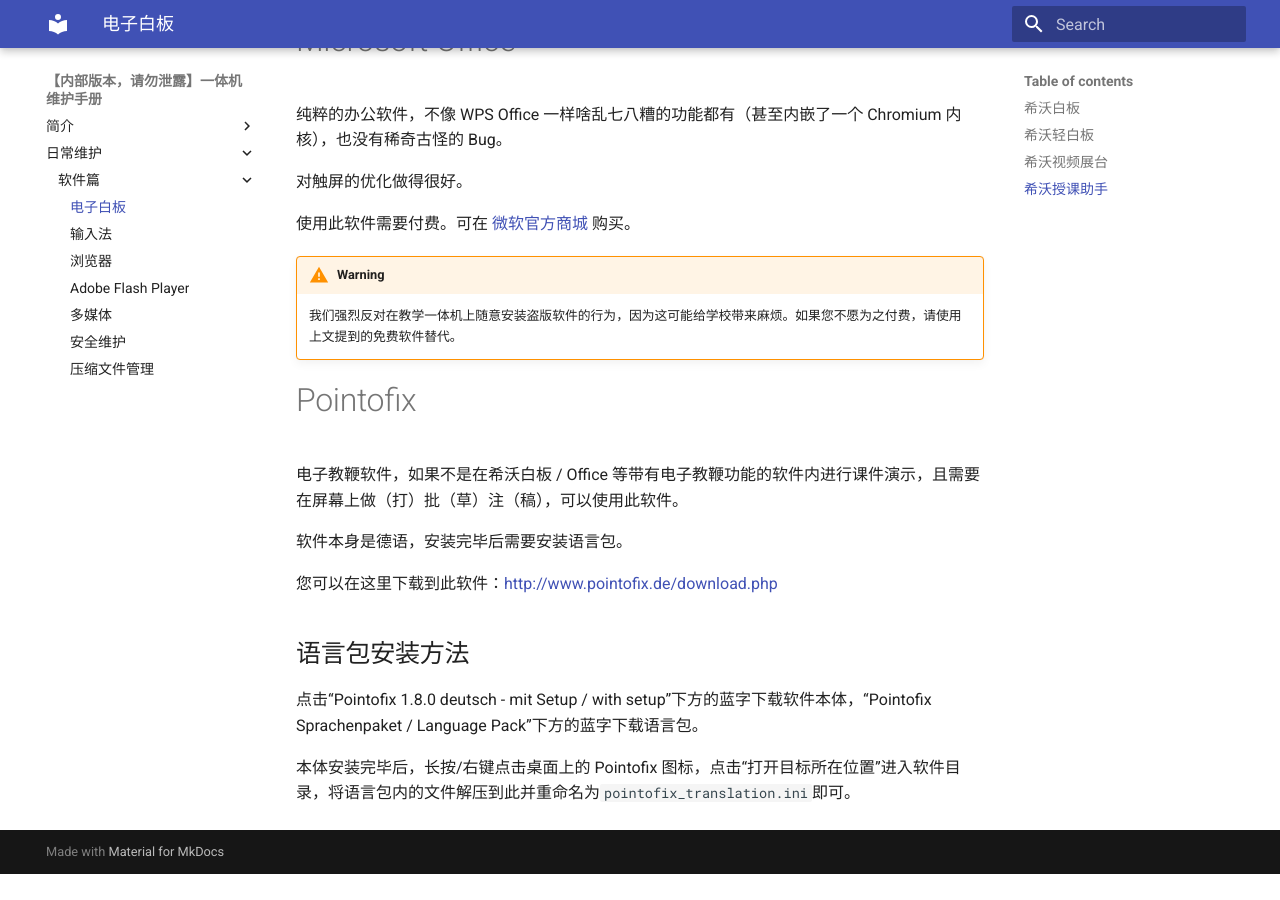
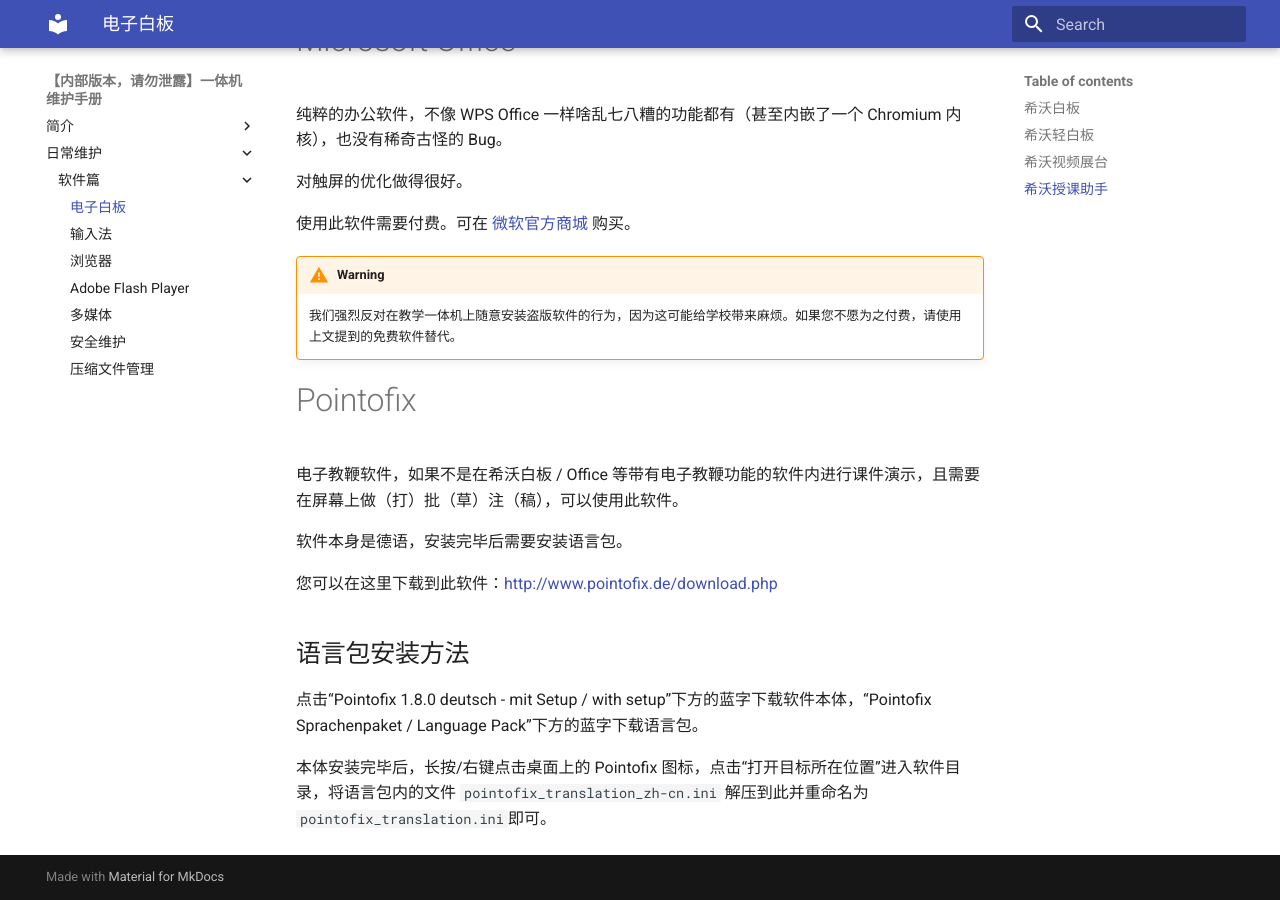
Before and after one commit to su-gzno3ms/tech-guide, an MkDocs documentation site: the page built from docs/daily-maintenance/software/e-whiteboard.md, in a window 1280 px wide and 900 px high, scrolled down 1536 px. Built offline with MkDocs 1.6.1 and Material for MkDocs 9.7.7, drawn with Linux system fonts in a browser that asks for light colours; before the commit the page ends 2410 px from its top, so only the background shows below that.

Commit message:
Content mistake fixed.

```diff
--- a/docs/daily-maintenance/software/e-whiteboard.md
+++ b/docs/daily-maintenance/software/e-whiteboard.md
@@ -62,4 +62,4 @@
 ## 语言包安装方法
 点击“Pointofix 1.8.0 deutsch - mit Setup / with setup”下方的蓝字下载软件本体，“Pointofix Sprachenpaket / Language Pack”下方的蓝字下载语言包。
 
-本体安装完毕后，长按/右键点击桌面上的 Pointofix 图标，点击“打开目标所在位置”进入软件目录，将语言包内的文件解压到此并重命名为`pointofix_translation.ini`即可。
+本体安装完毕后，长按/右键点击桌面上的 Pointofix 图标，点击“打开目标所在位置”进入软件目录，将语言包内的文件 `pointofix_translation_zh-cn.ini` 解压到此并重命名为`pointofix_translation.ini`即可。
```
